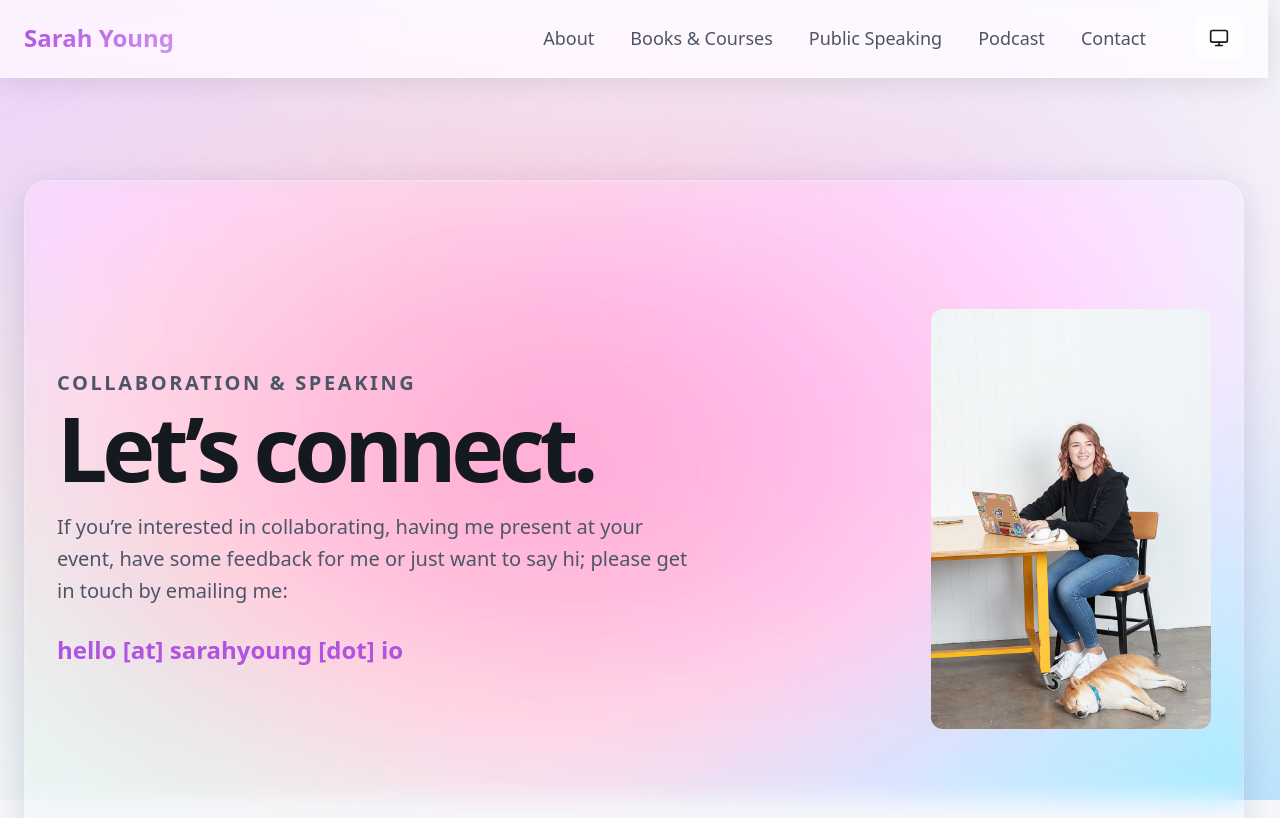
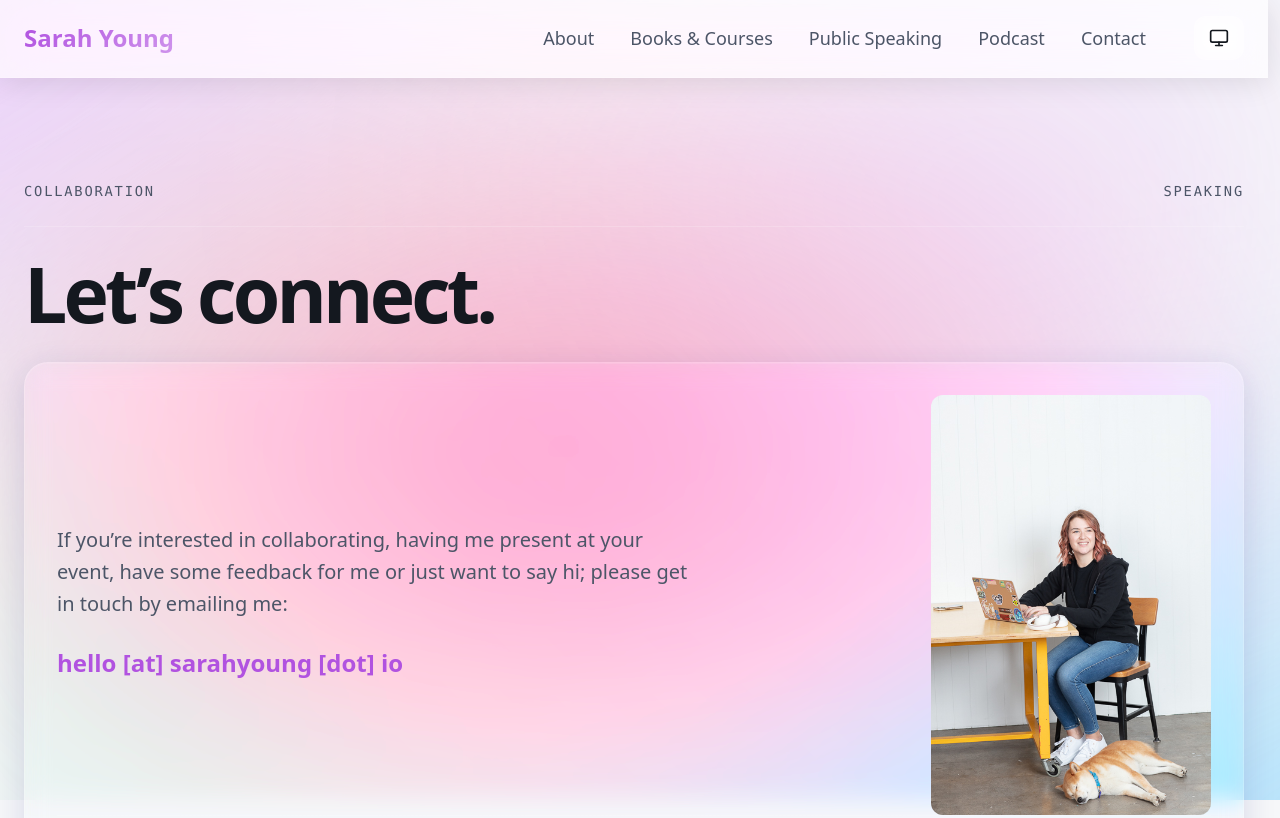
Before and after one commit to sarah-yo/sarah-yo.github.io, an Astro site: page /contact in a window 1280 px wide. Shown: the top 818 px of the page. Built offline with nearby package versions, Linux system fonts and the light colour scheme; Astro itself is replaced by a stand-in of ours.

Commit message:
Contact: move title and meta bar outside glass tile, match podcast/speaking style

```diff
--- a/src/pages/contact.astro
+++ b/src/pages/contact.astro
@@ -17,11 +17,15 @@ import siteConfig from '@/site.config';
   <main id="main" tabindex="-1">
     <section class="contact-hero">
       <Container size="xl">
+        <div class="contact-meta">
+          <span>Collaboration</span>
+          <span>Speaking</span>
+        </div>
+        <h1 class="contact-title">Let&rsquo;s connect.</h1>
+
         <GlassPanel variant="default" padding="xl" radius="xl" className="contact-hero__panel">
           <div class="contact-hero__body">
             <div class="contact-hero__copy">
-              <p class="contact-hero__label">Collaboration &amp; speaking</p>
-              <h1>Let&rsquo;s connect.</h1>
               <p>
                 If you&rsquo;re interested in collaborating, having me present at your event, have some feedback for me or just want to say hi; please get in touch by emailing me:
               </p>
@@ -70,19 +74,11 @@ import siteConfig from '@/site.config';
     padding-block: clamp(3rem, 8vw, 7rem);
   }
 
-  .contact-hero__panel {
-    min-height: min(42rem, calc(100vh - 8rem));
+  .contact-meta {
     display: flex;
-    flex-direction: column;
     justify-content: space-between;
-  }
-
-  .contact-hero__meta,
-  .contact-hero__footer {
-    display: flex;
-    align-items: center;
-    justify-content: space-between;
-    gap: var(--space-lg);
+    padding-bottom: var(--space-lg);
+    border-bottom: 1px solid var(--glass-border);
     color: var(--color-text-muted);
     text-transform: uppercase;
     letter-spacing: 0.13em;
@@ -90,9 +86,18 @@ import siteConfig from '@/site.config';
     font-size: var(--text-xs);
   }
 
-  .contact-hero__meta {
-    padding-bottom: var(--space-lg);
-    border-bottom: 1px solid var(--glass-border);
+  .contact-title {
+    font-size: clamp(2.5rem, 6vw, 5rem);
+    line-height: 0.92;
+    letter-spacing: -0.05em;
+    margin-top: var(--space-xl);
+    margin-bottom: var(--space-xl);
+  }
+
+  .contact-hero__panel {
+    display: flex;
+    flex-direction: column;
+    gap: var(--space-lg);
   }
 
   .contact-hero__body {
@@ -100,23 +105,6 @@ import siteConfig from '@/site.config';
     grid-template-columns: 1fr auto;
     align-items: center;
     gap: clamp(2rem, 8vw, 6rem);
-    padding-block: clamp(3rem, 8vw, 6rem);
-  }
-
-  .contact-hero__label {
-    color: var(--color-accent);
-    text-transform: uppercase;
-    letter-spacing: 0.13em;
-    font-size: var(--text-xs);
-    font-weight: 700;
-    margin-bottom: var(--space-sm);
-  }
-
-  h1 {
-    font-size: clamp(3rem, 7vw, 6rem);
-    line-height: 0.9;
-    letter-spacing: -0.06em;
-    margin: 0 0 var(--space-lg);
   }
 
   .contact-hero__copy > p {
@@ -140,10 +128,6 @@ import siteConfig from '@/site.config';
     border-color: var(--color-accent);
   }
 
-  .contact-hero__img-center {
-    display: none;
-  }
-
   .contact-hero__img {
     width: min(280px, 30vw);
     height: auto;
@@ -152,6 +136,8 @@ import siteConfig from '@/site.config';
   }
 
   .contact-hero__footer {
+    display: flex;
+    align-items: center;
     padding-top: var(--space-lg);
     border-top: 1px solid var(--glass-border);
   }
```
